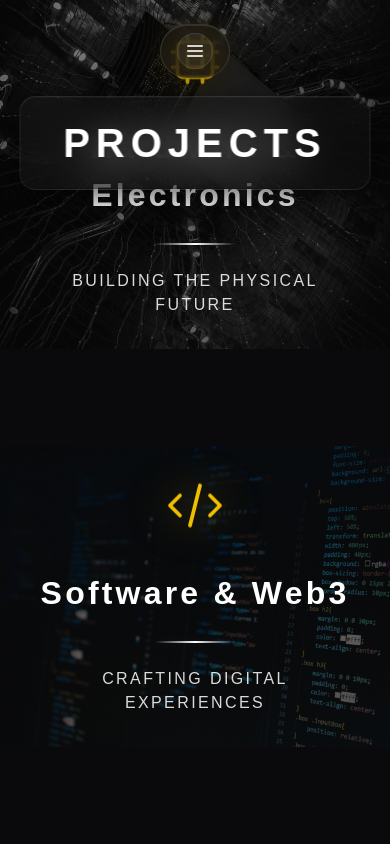
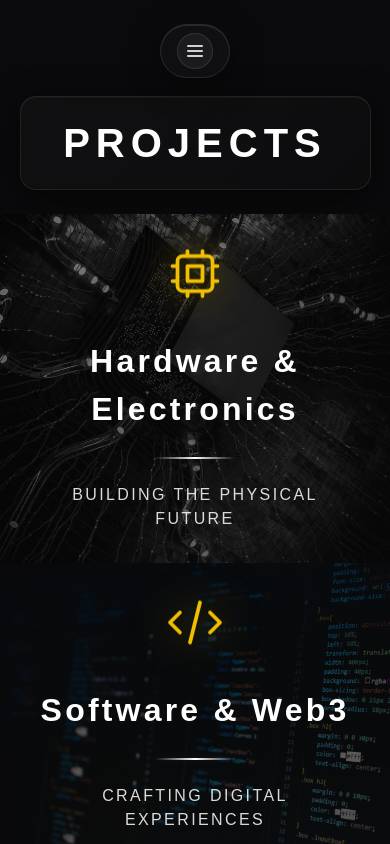
Before and after one commit to jonathanvineet/portfolio, a Next.js app: page /projects in a window 390 px wide. Built offline with nearby package versions, Linux system fonts and the light colour scheme; a web font is replaced by a local one.

Commit message:
final update

```diff
--- a/styles/Works.module.css
+++ b/styles/Works.module.css
@@ -185,6 +185,10 @@
 
 /* Mobile responsive */
 @media (max-width: 768px) {
+  .worksContainer {
+    padding-top: 6rem;
+  }
+
   .splitContainer {
     flex-direction: column;
     height: auto;
@@ -219,8 +223,11 @@
   }
 
   .titleContainer {
-    top: 6rem;
+    position: static;
+    transform: none;
+    top: auto;
     width: 90%;
+    margin: 0 auto 1.5rem;
   }
 }
 
```
